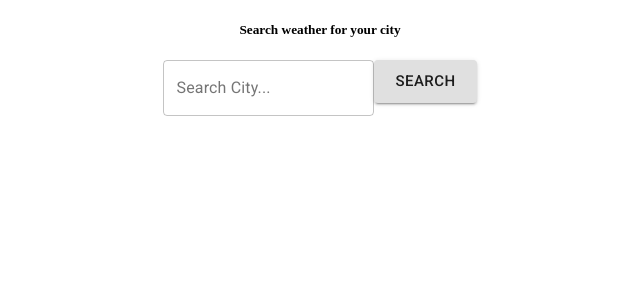
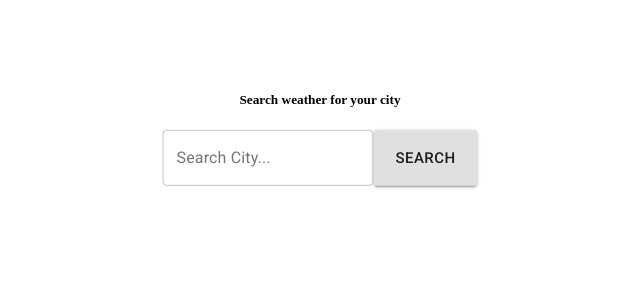
Before and after one commit to austinschrader/weather-react-api, a React (Create React App) app: page / in a window 1280 px wide. Shown: the top 300 px of the page, without its empty margins (320-960 px from the left). Built offline with nearby package versions, Linux system fonts and the light colour scheme.

Commit message:
Style climate results

```diff
--- a/src/components/Search.css
+++ b/src/components/Search.css
@@ -5,13 +5,13 @@
   position: relative;
 }
 
-.Search .SearchChilds {
+.Search .SearchInput {
   top: 50%;
   left: 50%;
   position: absolute;
   transform: translate(-50%, -50%);
 }
 
-.Search .SearchChilds .formSearchCity {
+.Search .SearchInput .formSearchCity {
   display: flex;
 }
```
Also changed, not shown: src/components/ClimateResults.css (added, +9 -0 lines).
